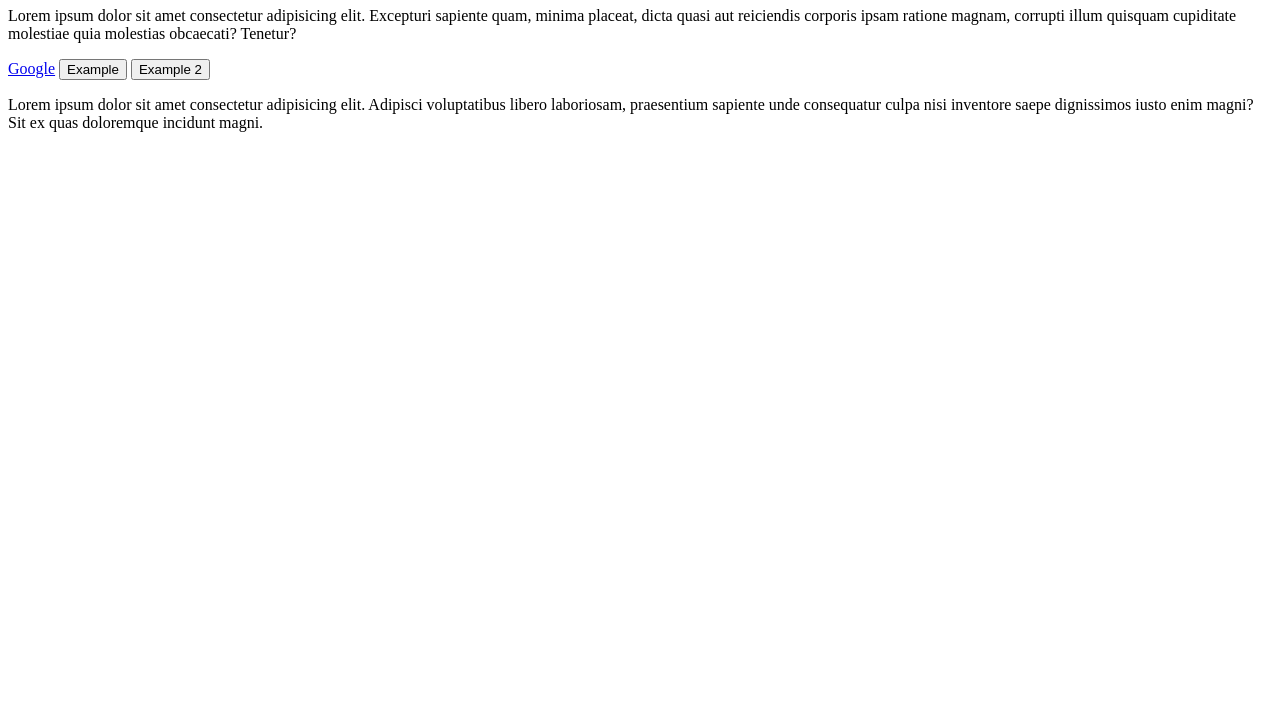
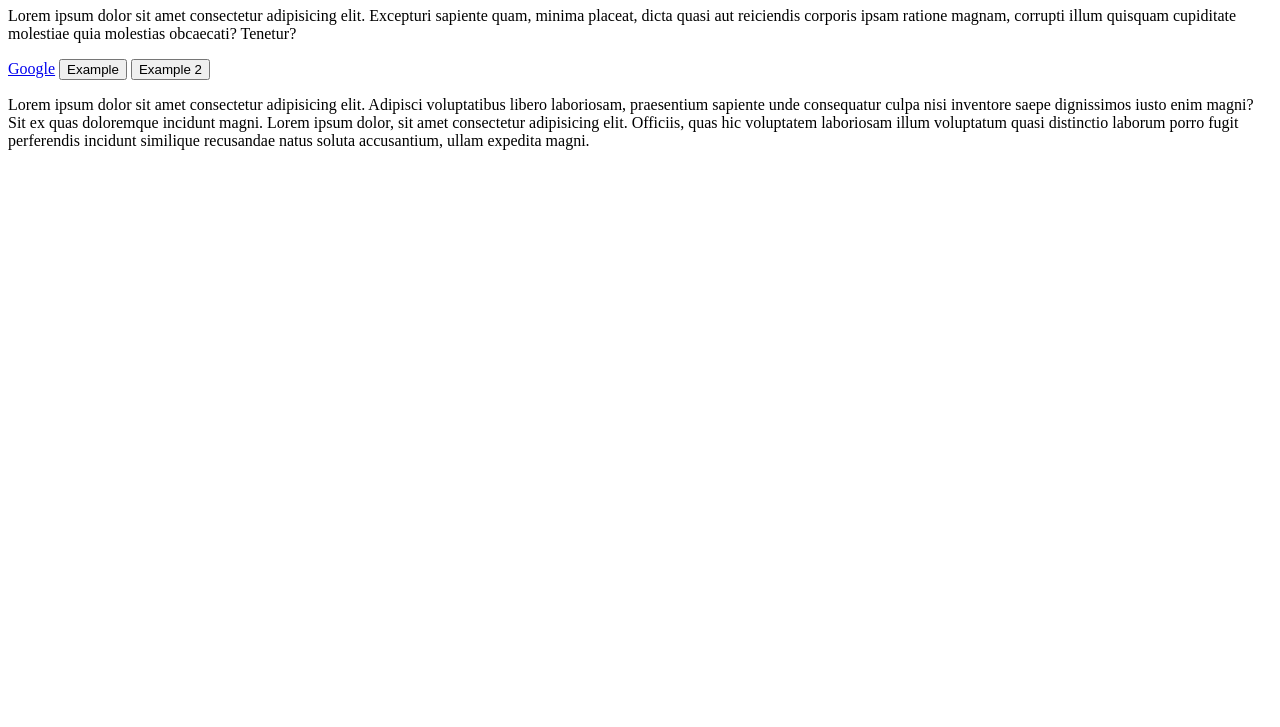
Before and after one commit to martinlprb23/HelloWordGit, a plain HTML site: page index.html in a window 1280 px wide. Shown: the part 73-800 px from the top of the page. Drawn offline with Linux system fonts and the light colour scheme.

Commit message:
Paragraph was extended

```diff
--- a/index.html
+++ b/index.html
@@ -21,7 +21,10 @@
       Lorem ipsum dolor sit amet consectetur adipisicing elit. Adipisci
       voluptatibus libero laboriosam, praesentium sapiente unde consequatur
       culpa nisi inventore saepe dignissimos iusto enim magni? Sit ex quas
-      doloremque incidunt magni.
+      doloremque incidunt magni. Lorem ipsum dolor, sit amet consectetur
+      adipisicing elit. Officiis, quas hic voluptatem laboriosam illum
+      voluptatum quasi distinctio laborum porro fugit perferendis incidunt
+      similique recusandae natus soluta accusantium, ullam expedita magni.
     </p>
   </body>
 </html>
```
